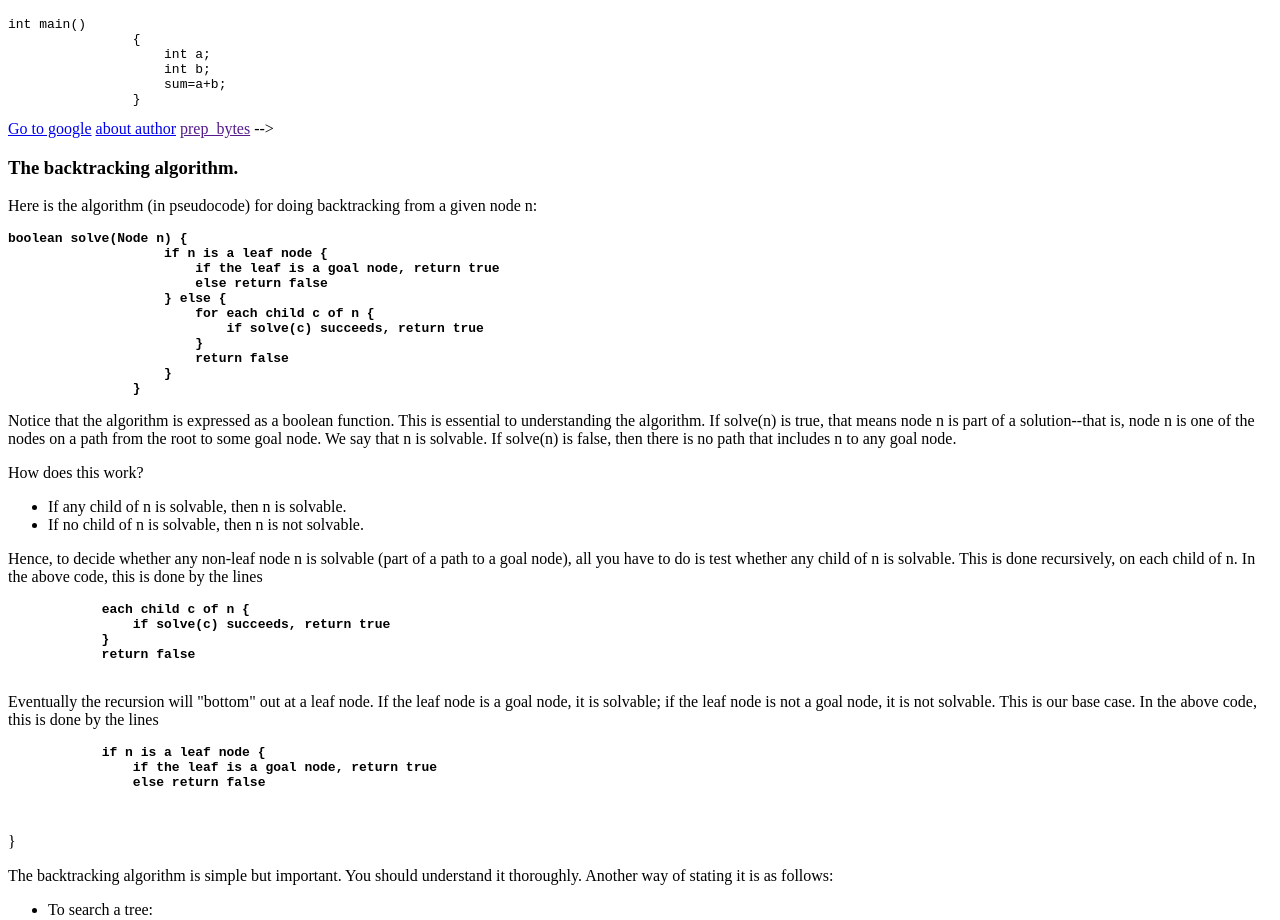
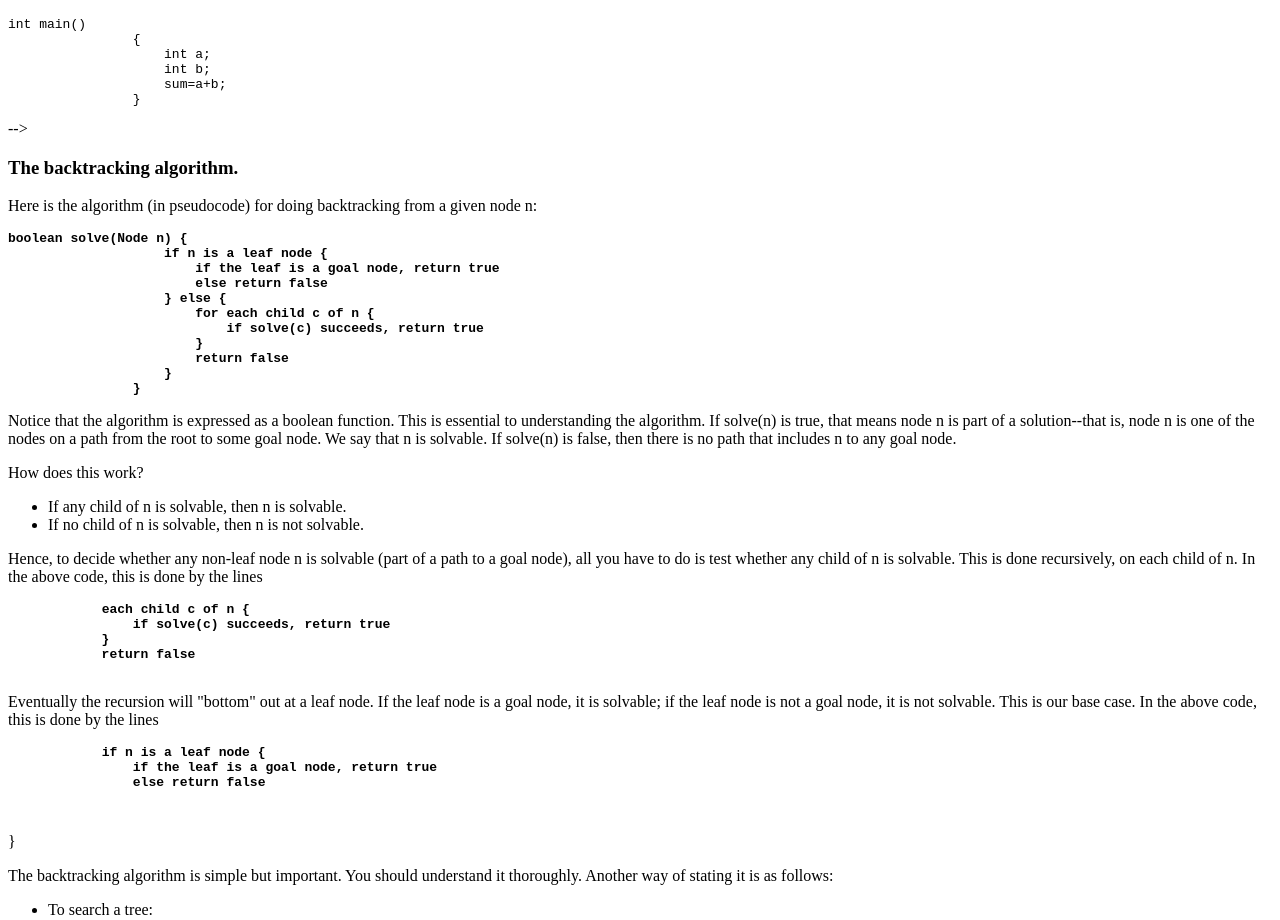
Before and after one commit to mdfaiz0239/HTML-test-project, a plain HTML site: page index.html in a window 1280 px wide. Shown: the part 920-1840 px from the top of the page. Drawn offline with Linux system fonts and the light colour scheme.

Commit message:
project_html

```diff
--- a/index.html
+++ b/index.html
@@ -38,9 +38,9 @@
                     sum=a+b;
                 }</pre>
 
-                <a href="http://google.com/">Go to google</a>
+                <!-- <a href="http://google.com/">Go to google</a>
                 <a href="author.html">about author</a>
-                <a href="">prep_bytes</a> -->
+                <a href="">prep_bytes</a> --> -->
                 <h3>The backtracking algorithm.</h3>
                 <p>Here is the algorithm (in pseudocode) for doing backtracking from a given node n:</p>
                 <pre><b>boolean solve(Node n) {
```
